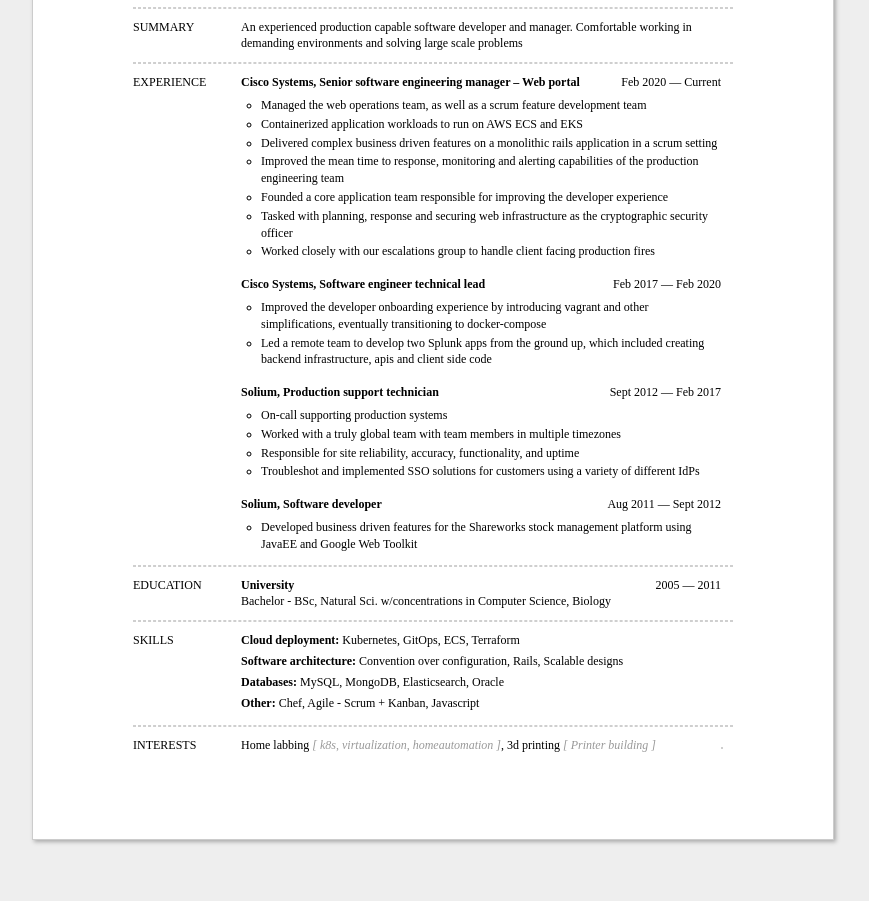
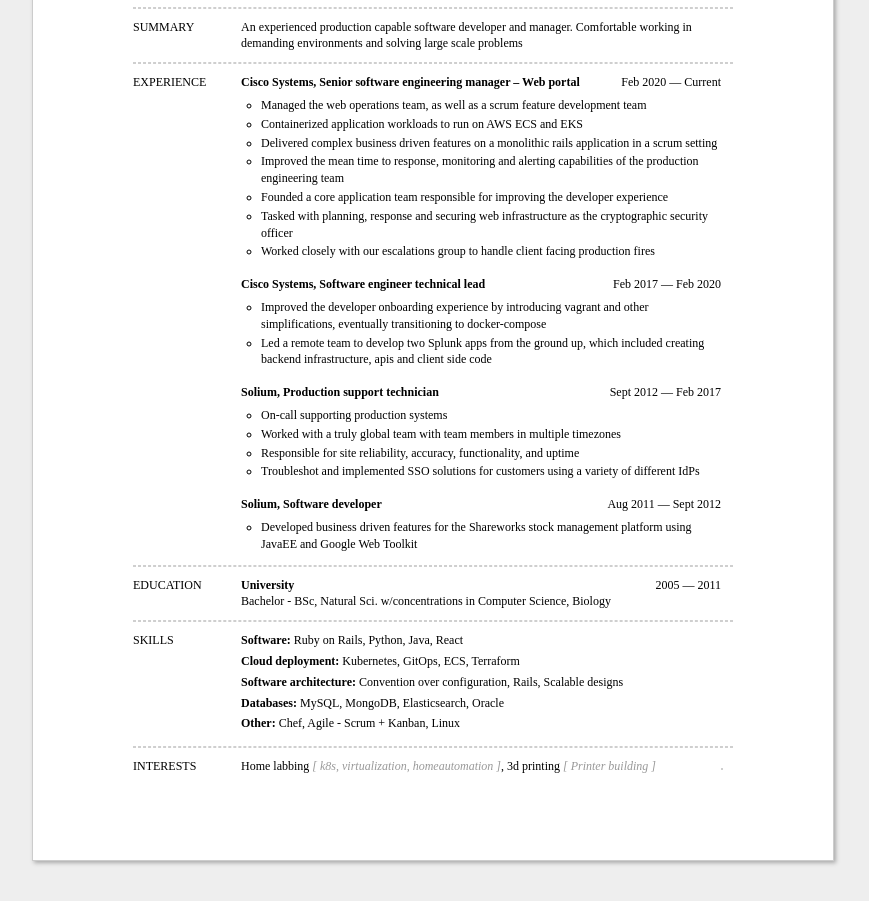
Before and after one commit to samsonnguyen/resume, a plain HTML site: page index.html in a window 1280 px wide. Shown: the part 186-1087 px from the top of the page, without its empty margins (207-1076 px from the left). Before the commit the page ends 1066 px from the top, so only its background shows below. Drawn offline with Linux system fonts and the light colour scheme.

Commit message:
Deploying to gh-pages from @ samsonnguyen/resume@b1a5195533e147fc2aec5dafe975d50d6dc1a117 🚀

```diff
--- a/index.html
+++ b/index.html
@@ -312,6 +312,13 @@
     </div>
     <div class='sectionContent'>
       <div class='skillBlock'>
+        <span class='title'>Software:</span>
+          <span>Ruby on Rails</span>,
+          <span>Python</span>,
+          <span>Java</span>,
+          <span>React</span>
+      </div>
+      <div class='skillBlock'>
         <span class='title'>Cloud deployment:</span>
           <span>Kubernetes</span>,
           <span>GitOps</span>,
@@ -335,7 +342,7 @@
         <span class='title'>Other:</span>
           <span>Chef</span>,
           <span>Agile - Scrum + Kanban</span>,
-          <span>Javascript</span>
+          <span>Linux</span>
       </div>
     </div>
 	</div>
```
Also changed, not shown: 1 other file.
